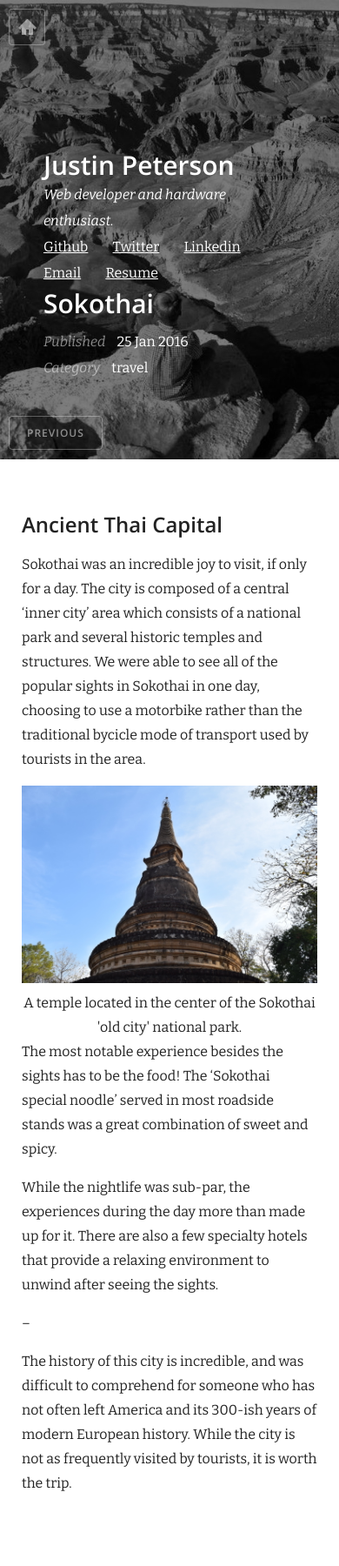
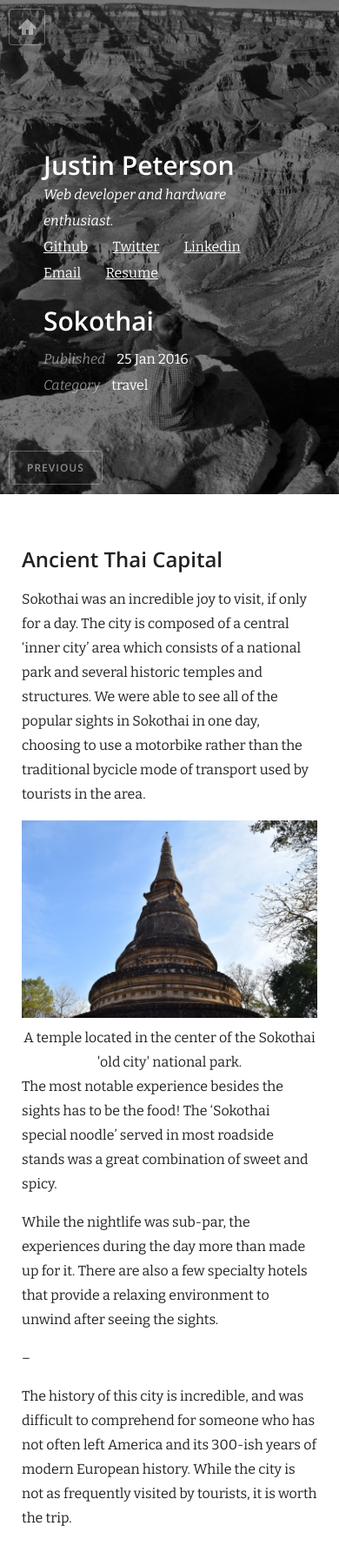
Before and after one commit to jmp3833/jmp3833.github.io, a Jekyll site: the page built from _posts/2016-01-25-sokothai.md, in a window 390 px wide. Shown: the whole page at 87% size. Built offline with Jekyll 4.4.1, drawn with Linux system fonts in a browser that asks for light colours; nearby versions of some CDN libraries; before the commit the page ends 1760 px from its top, so only the background shows below that.

Commit message:
Add some padding below site title on mobile

```diff
--- a/css/main.css
+++ b/css/main.css
@@ -169,7 +169,7 @@ header .container {
     padding: 80px 0 10px;
   }
   header .container .inner-container {
-    padding: 0 50px;
+    padding: 20px 50px;
   }
 }
 
```
